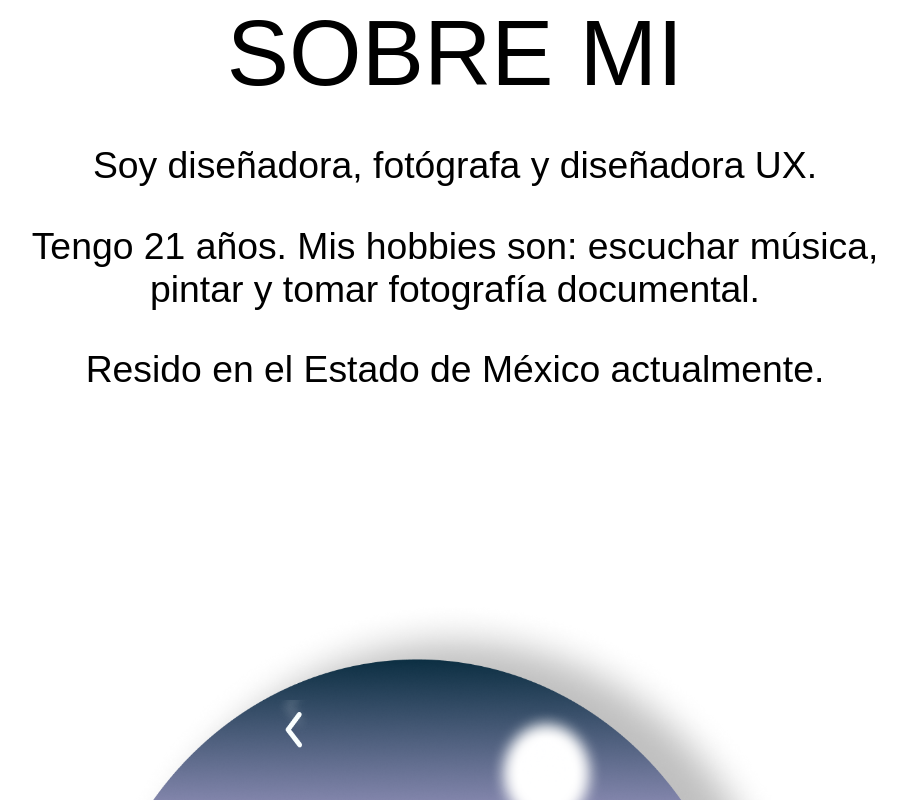
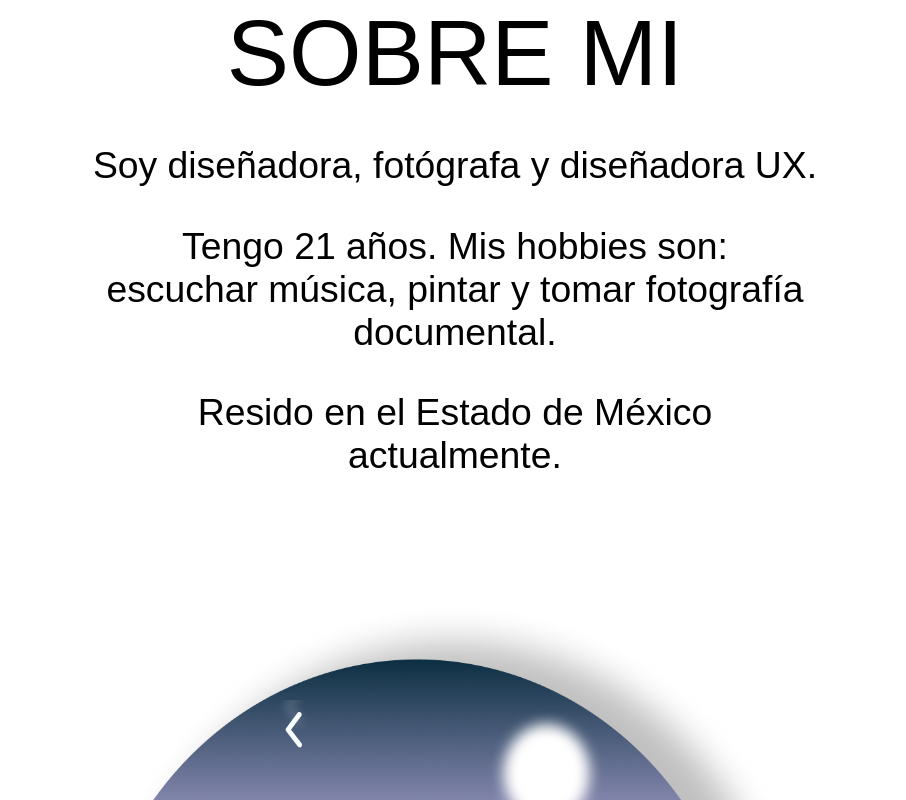
Before and after one commit to vicbeatles/sh-portafolio, a React (Create React App) app: page /aboutme in a window 1280 px wide. Shown: the top 800 px of the page, without its empty margins (185-1091 px from the left). Built offline with nearby package versions, Linux system fonts and the light colour scheme; a web font is replaced by a local one.

Commit message:
Bug fixes

```diff
--- a/src/components/Layout/ChangeArrow/ChangeArrow.css
+++ b/src/components/Layout/ChangeArrow/ChangeArrow.css
@@ -49,6 +49,7 @@
     top: 800px;
     left: 60vw;
     transition: top,left 1s;
+
 }
 
 
--- a/src/pages/AboutMe/AboutMe.css
+++ b/src/pages/AboutMe/AboutMe.css
@@ -15,7 +15,7 @@
 
 .aboutme-text {
 
-    width: 70%;
+    width: 80%;
     margin: auto;
     font-family: 'KyivType Sans', sans-serif;
     font-weight: 400;
--- a/src/pages/AboutMe/AboutMe.jsx
+++ b/src/pages/AboutMe/AboutMe.jsx
@@ -12,7 +12,7 @@ const AboutMe = (props) => {
       <div class='aboutme-title'>SOBRE MI</div>
       <div class='aboutme-text'>
         <p>Soy diseñadora, fotógrafa y diseñadora UX.</p>
-        <p>Tengo 21 años. Mis hobbies son: escuchar música, pintar y tomar fotografía documental.</p>
+        <p>Tengo 21 años. Mis hobbies son: <br /> escuchar música, pintar y tomar fotografía documental.</p>
         <p>Resido en el Estado de México actualmente.</p>
       </div>
 
```
